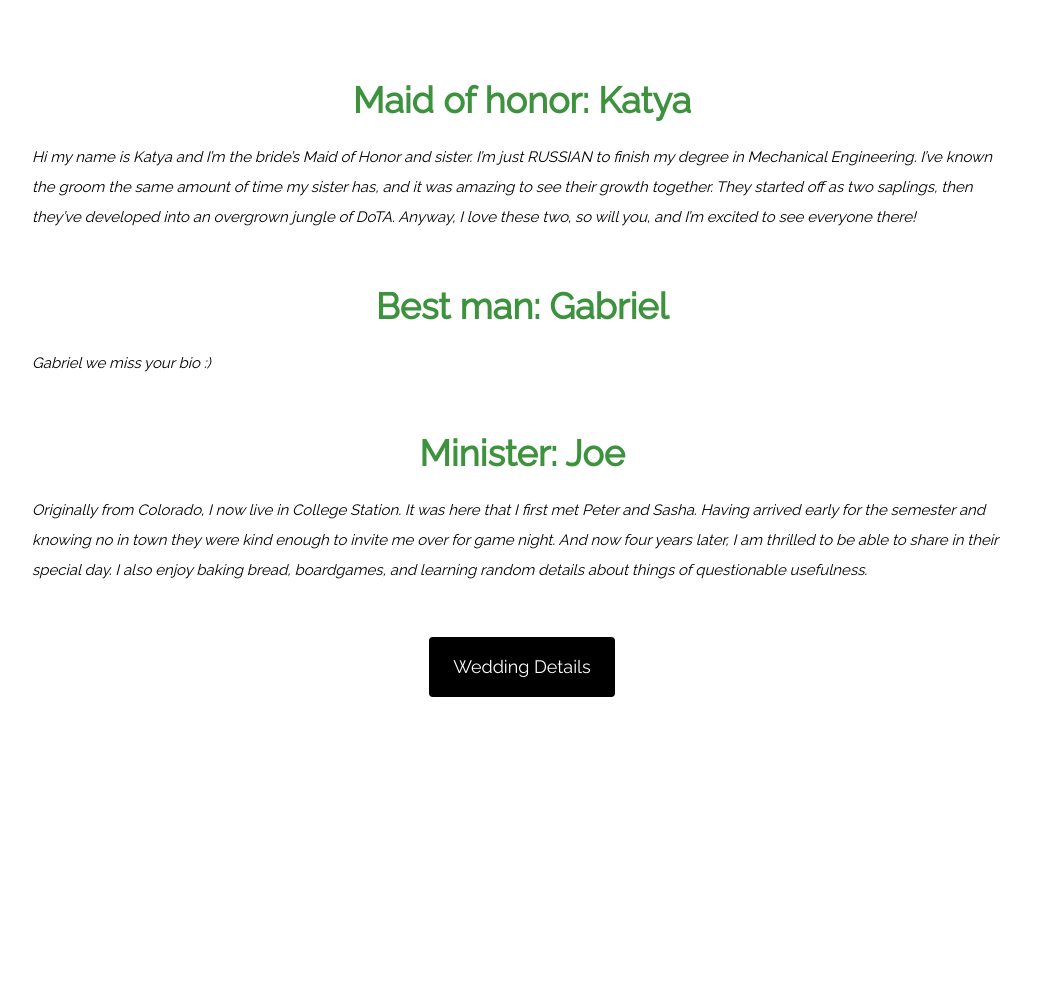
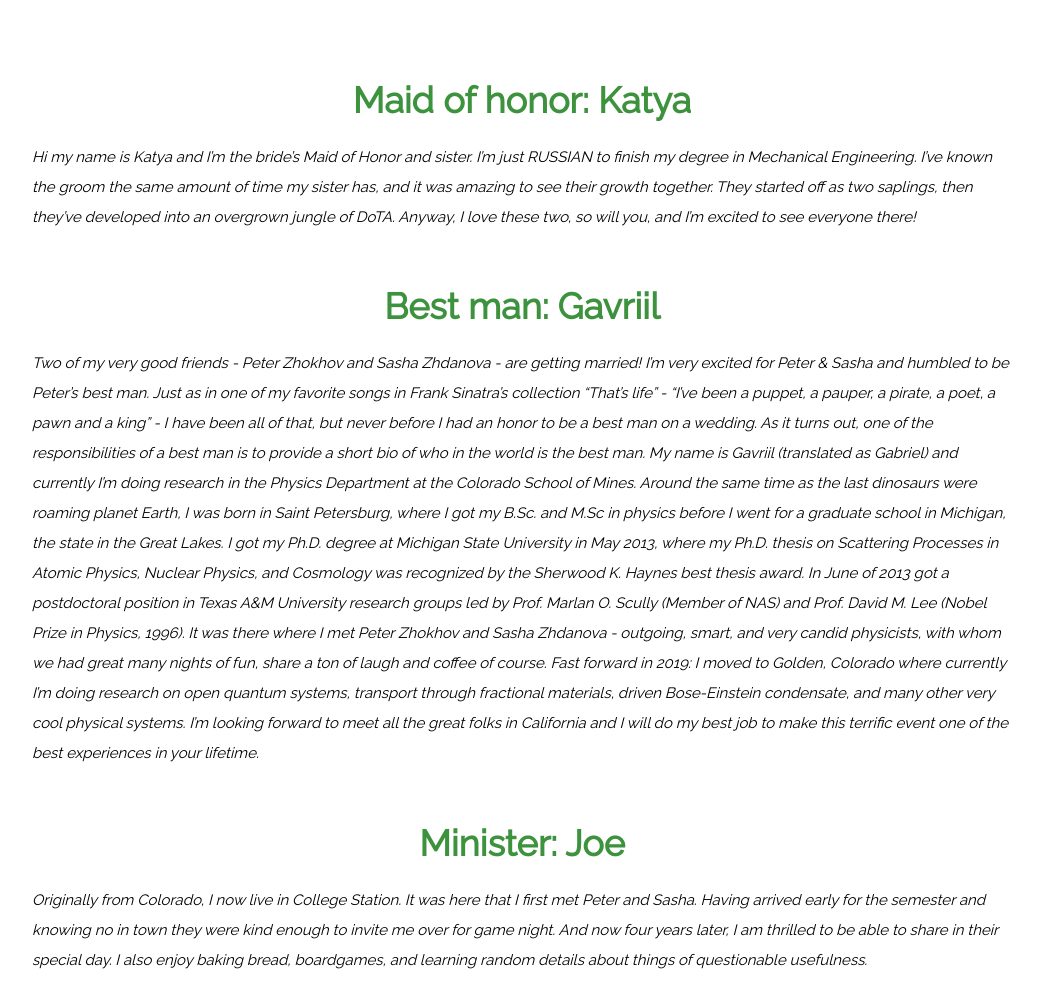
Before and after one commit to pzhokhov/bearandlazzerfair, a Flask app: page /team in a window 1280 px wide. Shown: the part 1196-2189 px from the top of the page, without its empty margins (118-1159 px from the left). Before the commit the page ends 1893 px from the top, so only its background shows below. Run offline with Flask 2, Linux system fonts and the light colour scheme; parts of the project's set-up code (start-up, migrations or seed data) failed here and were passed over.

Commit message:
gavriils bio

```diff
--- a/templates/team.j2
+++ b/templates/team.j2
@@ -31,9 +31,29 @@
        Hi my name is Katya and I’m the bride’s Maid of Honor and sister. I’m just RUSSIAN to finish my degree in Mechanical Engineering. I’ve known the groom the same amount of time my sister has, and it was amazing to see their growth together. They started off as two saplings, then they’ve developed into an overgrown jungle of DoTA. Anyway, I love these two, so will you, and I’m excited to see everyone there!
    </i></p><br>
 
-    <h1 class="w3-center w3-text-emph"><b>Best man: Gabriel</b></h1>
+    <h1 class="w3-center w3-text-emph"><b>Best man: Gavriil</b></h1>
     <p><i>
-        Gabriel we miss your bio :)
+        Two of my very good friends - Peter Zhokhov and Sasha Zhdanova - are getting married!
+I’m very excited for Peter & Sasha and humbled to be Peter’s best man. Just as in one of
+my favorite songs in Frank Sinatra’s collection “That’s life” - “I’ve been a puppet, a pauper,
+a pirate, a poet, a pawn and a king” - I have been all of that, but never before I had an
+honor to be a best man on a wedding. As it turns out, one of the responsibilities of a best
+man is to provide a short bio of who in the world is the best man. My name is Gavriil
+(translated as Gabriel) and currently I’m doing research in the Physics Department at the
+Colorado School of Mines. Around the same time as the last dinosaurs were roaming planet
+Earth, I was born in Saint Petersburg, where I got my B.Sc. and M.Sc in physics before I
+went for a graduate school in Michigan, the state in the Great Lakes. I got my Ph.D. degree
+at Michigan State University in May 2013, where my Ph.D. thesis on Scattering Processes in
+Atomic Physics, Nuclear Physics, and Cosmology was recognized by the Sherwood K. Haynes
+best thesis award. In June of 2013 got a postdoctoral position in Texas A&M University
+research groups led by Prof. Marlan O. Scully (Member of NAS) and Prof. David M. Lee
+(Nobel Prize in Physics, 1996). It was there where I met Peter Zhokhov and Sasha Zhdanova
+- outgoing, smart, and very candid physicists, with whom we had great many nights of fun,
+share a ton of laugh and coffee of course. Fast forward in 2019: I moved to Golden, Colorado
+where currently I’m doing research on open quantum systems, transport through fractional
+materials, driven Bose-Einstein condensate, and many other very cool physical systems. I’m
+looking forward to meet all the great folks in California and I will do my best job to make
+this terrific event one of the best experiences in your lifetime.
     </i></p><br>
     <h1 class="w3-center w3-text-emph"><b>Minister: Joe</b></h1>
     <p><i>
```
